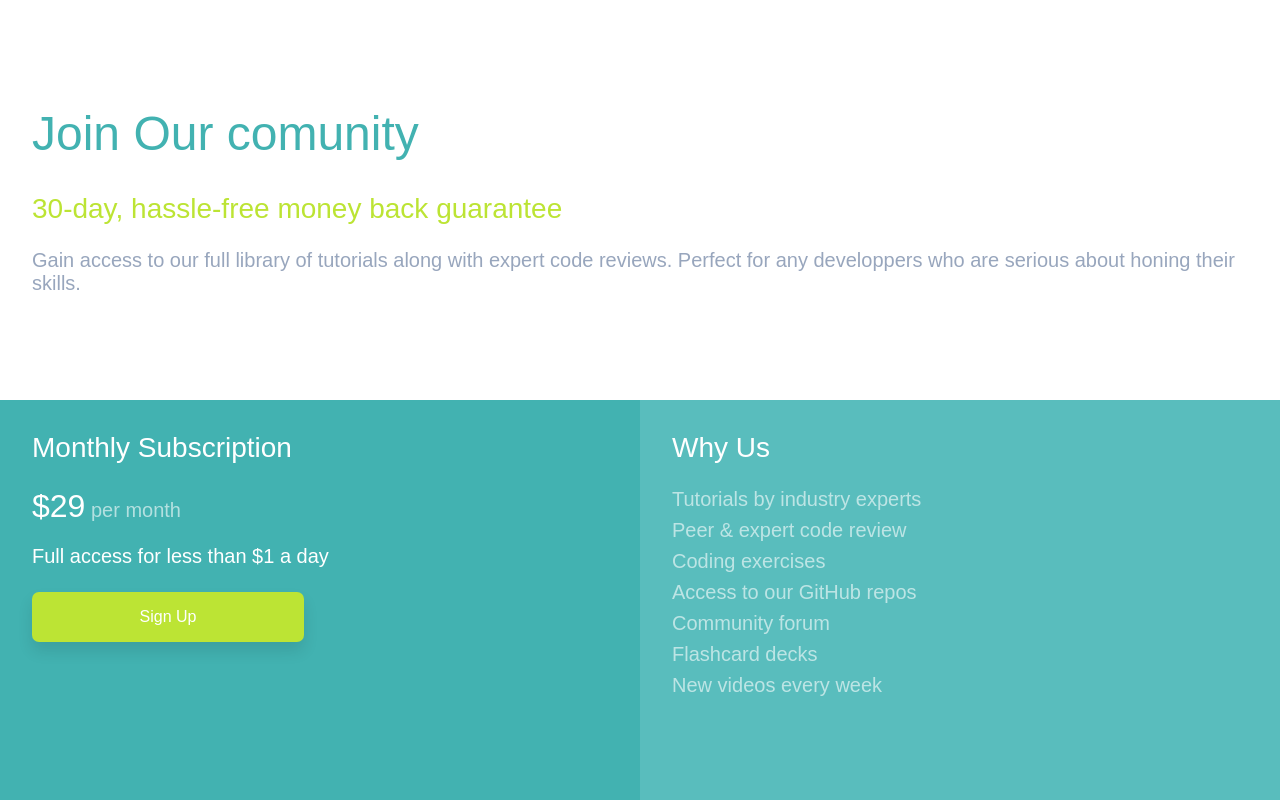
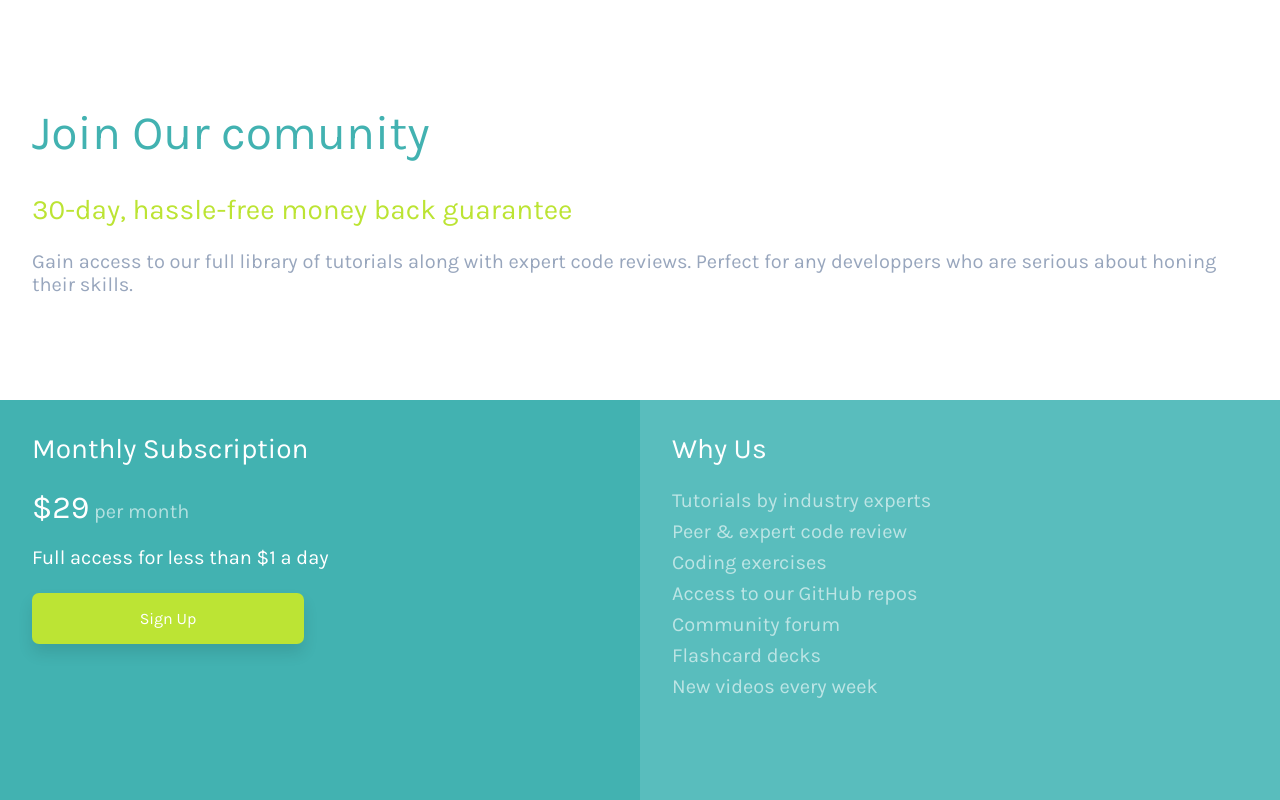
Before and after one commit to sgrvl/Single_Price_Grid_Component, a plain HTML site: page index.html in a window 1280 px wide. Drawn offline with Linux system fonts and the light colour scheme.

Commit message:
Update index.html

```diff
--- a/index.html
+++ b/index.html
@@ -6,7 +6,7 @@
 
 <link rel="icon" type="image/png" sizes="32x32" href="./images/favicon-32x32.png">
 <link rel="stylesheet" type="text/css" href="index.css">
-<!-- <link href="https://fonts.googleapis.com/css?family=Karla&display=swap" rel="stylesheet"> -->
+<link href="https://fonts.googleapis.com/css?family=Karla&display=swap" rel="stylesheet">
 
 <title>Frontend Mentor | Single Price Grid Component</title>
 
```
